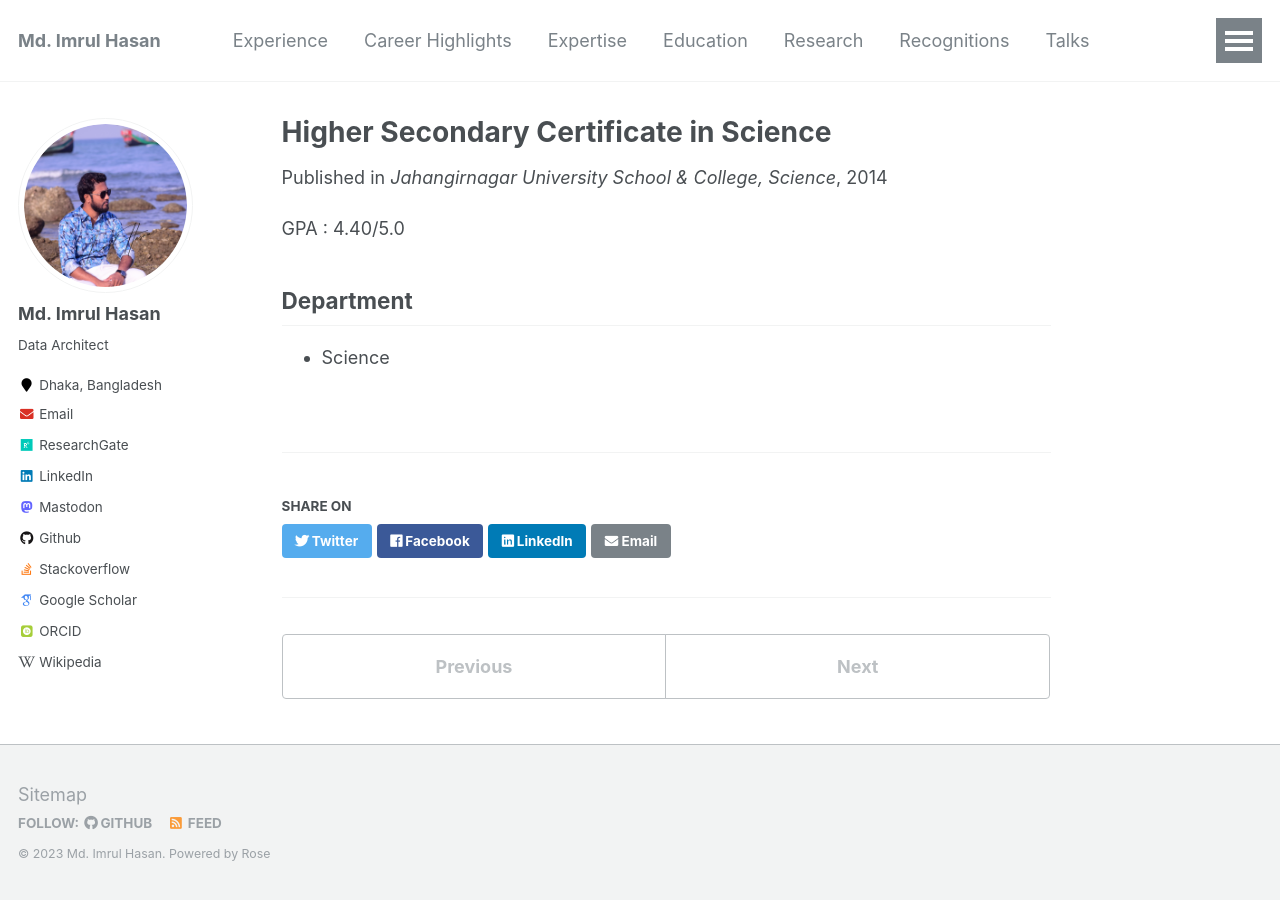
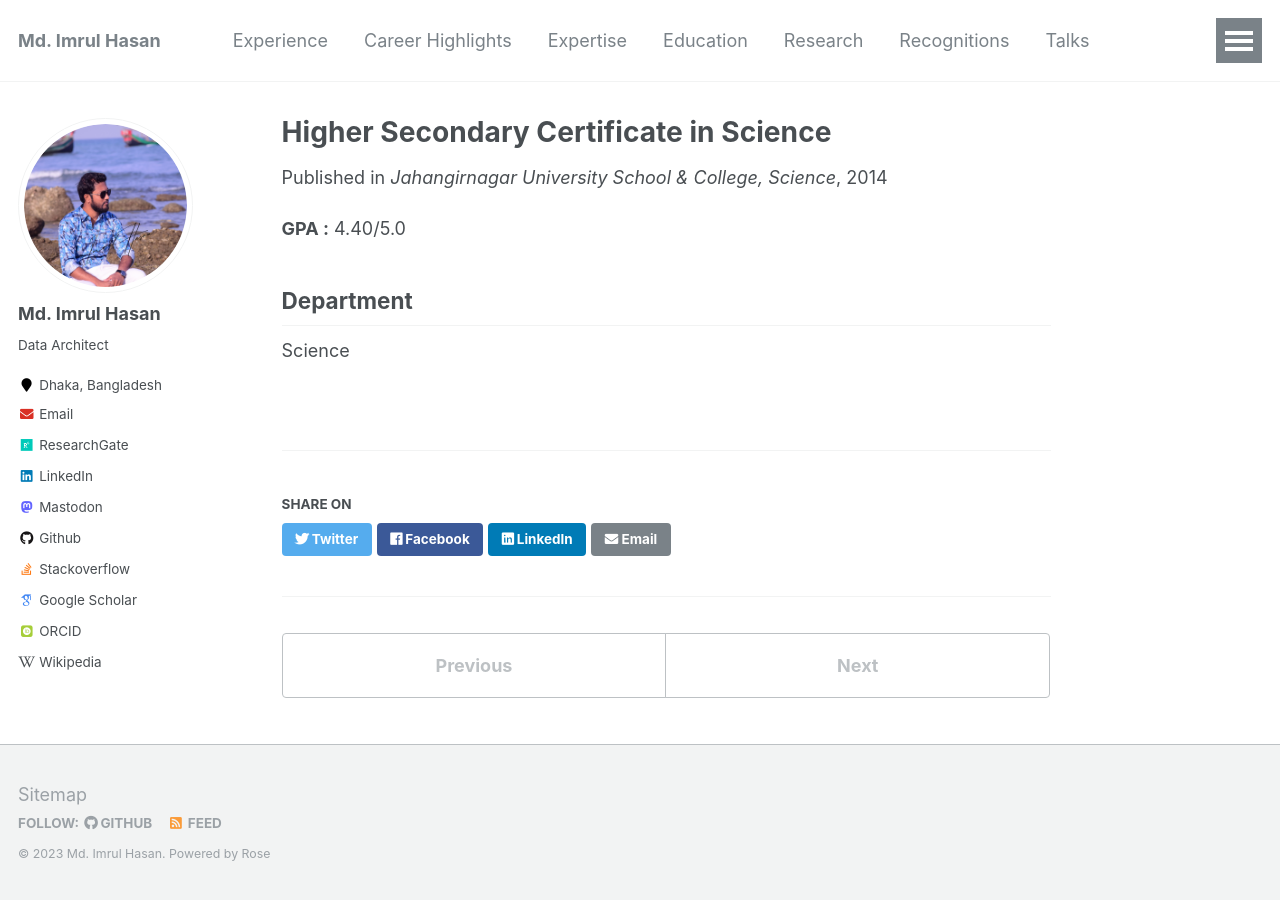
Before and after one commit to imrulhasandata/imrulhasandata, a Jekyll site: the page built from _education/2014-hsc.md, in a window 1280 px wide. Built offline with Jekyll 4.4.1, drawn with Linux system fonts in a browser that asks for light colours; some web fonts are replaced.

```diff
--- a/_education/2014-hsc.md
+++ b/_education/2014-hsc.md
@@ -8,8 +8,8 @@ date: 2014-06-05
 location: "Dhaka, Bangladesh"
 ---
 
-GPA : 4.40/5.0
+**GPA :** 4.40/5.0
 
 Department
 ---
-- Science
+Science
```
Also changed, not shown: _education/2012-ssc.md (+1 -1 lines), _education/2023-msc.md (+1 -1 lines).
